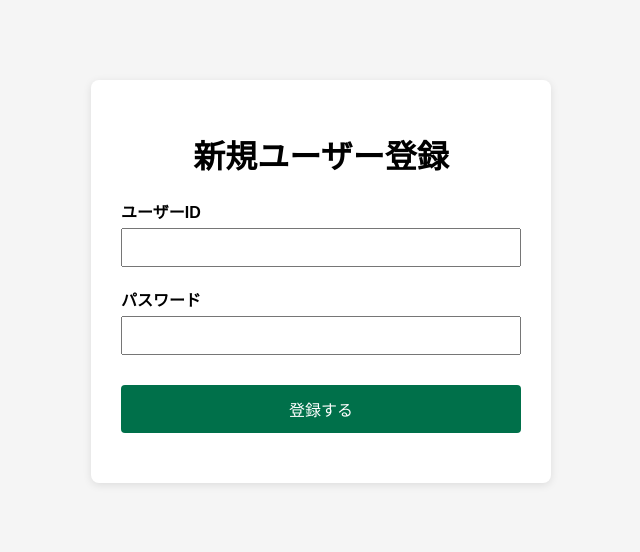
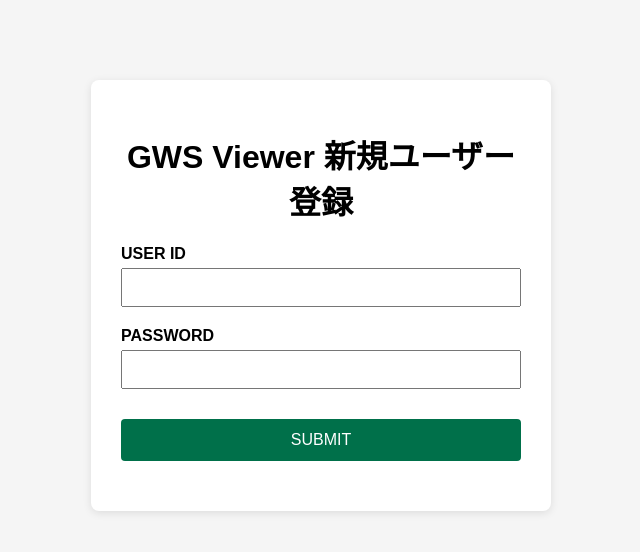
Before and after one commit to Toshiki-Isokawa/gws-viewer-register-website, a plain HTML site: page index.html in a window 1280 px wide. Shown: the whole page, without its empty margins (319-959 px from the left). Drawn offline with Linux system fonts and the light colour scheme.

Commit message:
added english titles

```diff
--- a/index.html
+++ b/index.html
@@ -3,20 +3,20 @@
 <head>
   <meta charset="UTF-8" />
   <meta name="viewport" content="width=device-width, initial-scale=1.0" />
-  <title>新規ユーザー登録</title>
+  <title>GWS Viewer 新規ユーザー登録</title>
   <link rel="stylesheet" href="css/style.css" />
 </head>
 <body>
   <div class="container">
-    <h1>新規ユーザー登録</h1>
+    <h1>GWS Viewer 新規ユーザー登録</h1>
     <form id="register-form">
-      <label for="user_id">ユーザーID</label>
+      <label for="user_id">USER ID</label>
       <input type="text" id="user_id" name="user_id" required />
 
-      <label for="password">パスワード</label>
+      <label for="password">PASSWORD</label>
       <input type="password" id="password" name="password" required />
 
-      <button type="submit">登録する</button>
+      <button type="submit">SUBMIT</button>
     </form>
     <div id="message"></div>
   </div>
```
